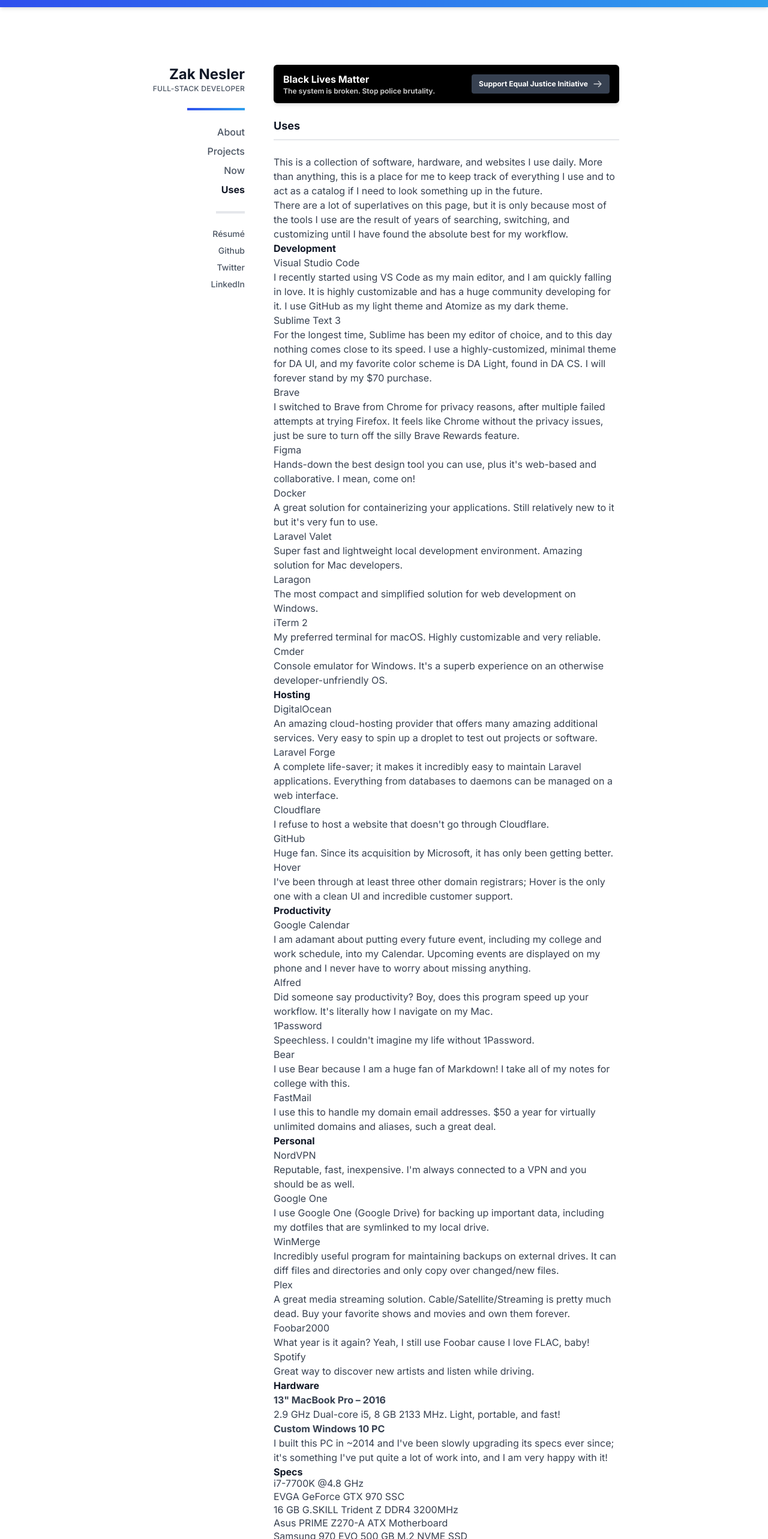
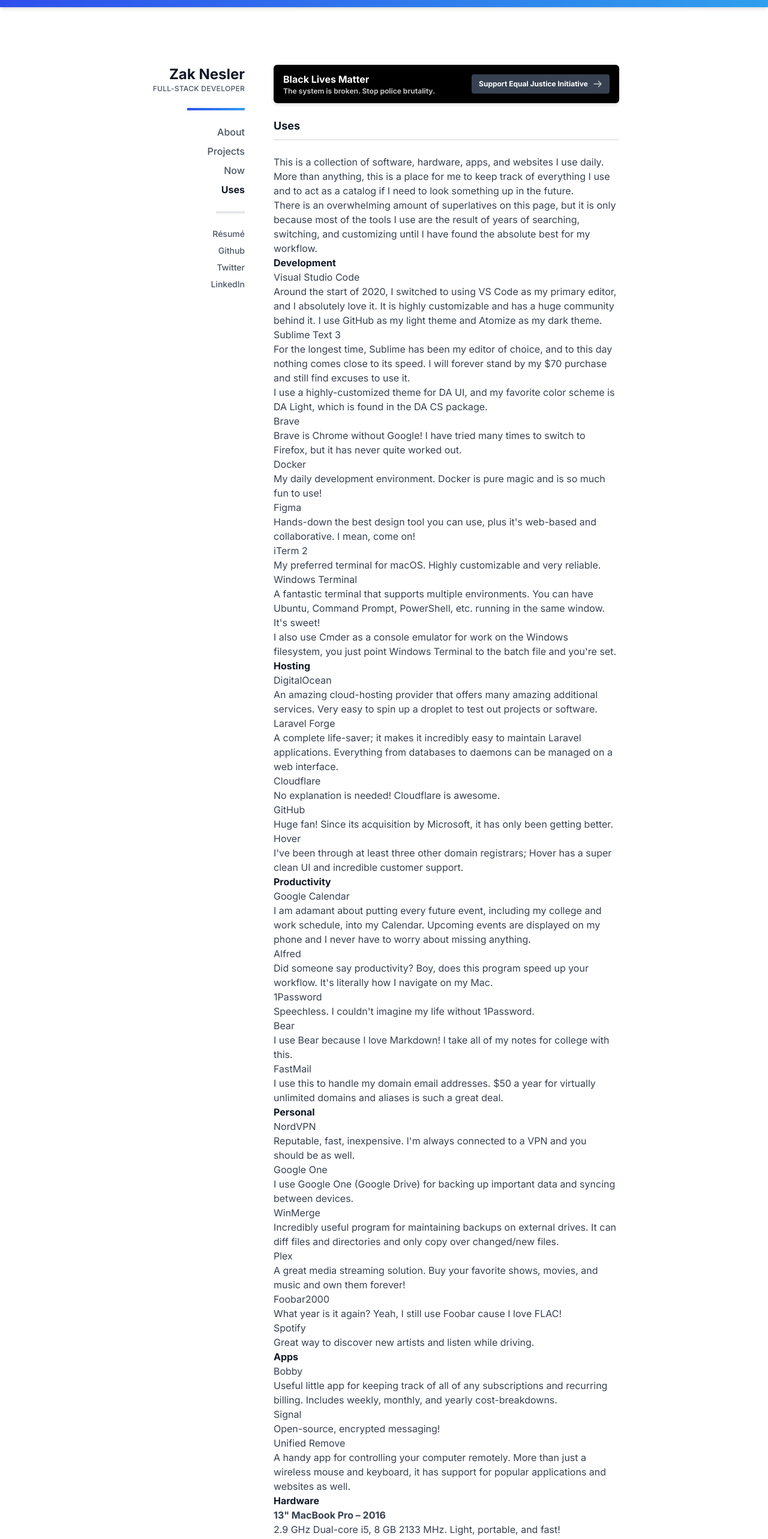
Before and after one commit to zaknesler/nesler.dev, a Next.js app: page /uses in a window 1280 px wide. Shown: the top 2566 px of the page at 60% size. Built offline with nearby package versions, Linux system fonts and the light colour scheme; what @tailwindcss/typography would draw is missing.

Commit message:
Update text

```diff
--- a/css/_prism.css
+++ b/css/_prism.css
@@ -6,8 +6,8 @@
  * @author ocodia
  */
 
-code[class*="language-"],
-pre[class*="language-"] {
+code[class*='language-'],
+pre[class*='language-'] {
   color: #f8f8f2;
   tab-size: 4;
   hyphens: none;
@@ -25,7 +25,7 @@
 }
 
 .token.namespace {
-    opacity: .7;
+  opacity: 0.7;
 }
 
 .token.property,
--- a/pages/projects.jsx
+++ b/pages/projects.jsx
@@ -9,8 +9,8 @@
           of them use Laravel, Vue.js, and Tailwind CSS.
         </p>
         <p>
-          The others are school assignments and example programs that I made to better understand a language,
-          environment, tool, or programming paradigm.
+          Others include applications that I have made to learn a language, environment, or tool, including designing or
+          recreating existing applications to test my skills.
         </p>
 
         <h4>
@@ -31,7 +31,7 @@
         </p>
 
         <h4>
-          <a href="https://github.com/zaknesler/java">Java</a>
+          <a href="https://github.com/zaknesler/java">Java/Android Projects</a>
         </h4>
         <p>
           Code from my high school Java I (intro to Java) and Java II (Android Development) classes. These projects
--- a/pages/uses.jsx
+++ b/pages/uses.jsx
@@ -5,12 +5,14 @@
     <Layout title="Uses">
       <div className="prose dark:prose-dark">
         <p>
-          This is a collection of software, hardware, and websites I use daily. More than anything, this is a place for
-          me to keep track of everything I use and to act as a catalog if I need to look something up in the future.
+          This is a collection of software, hardware, apps, and websites I use daily. More than anything, this is a
+          place for me to keep track of everything I use and to act as a catalog if I need to look something up in the
+          future.
         </p>
         <p>
-          There are a lot of superlatives on this page, but it is only because most of the tools I use are the result of
-          years of searching, switching, and customizing until I have found the absolute best for my workflow.
+          There is an overwhelming amount of superlatives on this page, but it is only because most of the tools I use
+          are the result of years of searching, switching, and customizing until I have found the absolute best for my
+          workflow.
         </p>
 
         <h4>Development</h4>
@@ -19,8 +21,8 @@
           <li>
             <a href="https://code.visualstudio.com/">Visual Studio Code</a>
             <p>
-              I recently started using VS Code as my main editor, and I am quickly falling in love. It is highly
-              customizable and has a huge community developing for it. I use{' '}
+              Around the start of 2020, I switched to using VS Code as my primary editor, and I absolutely love it. It
+              is highly customizable and has a huge community behind it. I use{' '}
               <a href="https://marketplace.visualstudio.com/items?itemName=GitHub.github-vscode-theme">GitHub</a> as my
               light theme and{' '}
               <a href="https://marketplace.visualstudio.com/items?itemName=emroussel.atomize-atom-one-dark-theme">
@@ -34,46 +36,48 @@
             <a href="https://sublimetext.com">Sublime Text 3</a>
             <p>
               For the longest time, Sublime has been my editor of choice, and to this day nothing comes close to its
-              speed. I use a{' '}
-              <a href="https://gist.github.com/zaknesler/436c4d7e6c607321e2a56de9e28795e8">highly-customized</a>,
-              minimal theme for <a href="https://github.com/Krypto/sublime-da-ui">DA UI</a>, and my favorite color
-              scheme is DA Light, found in <a href="https://github.com/Krypto/sublime-da-cs">DA CS</a>. I will forever
-              stand by my $70 purchase.
+              speed. I will forever stand by my $70 purchase and still find excuses to use it.
+            </p>
+            <p>
+              I use a <a href="https://gist.github.com/zaknesler/436c4d7e6c607321e2a56de9e28795e8">highly-customized</a>{' '}
+              theme for <a href="https://github.com/Krypto/sublime-da-ui">DA UI</a>, and my favorite color scheme is DA
+              Light, which is found in the <a href="https://github.com/Krypto/sublime-da-cs">DA CS</a> package.
             </p>
           </li>
+
           <li>
             <a href="https://brave.com">Brave</a>
             <p>
-              I switched to Brave from Chrome for privacy reasons, after multiple failed attempts at trying Firefox. It
-              feels like Chrome without the privacy issues, just be sure to turn off the silly Brave Rewards feature.
+              Brave is Chrome without Google! I have tried many times to switch to Firefox, but it has never quite
+              worked out.
             </p>
           </li>
+
+          <li>
+            <a href="https://docker.com">Docker</a>
+            <p>My daily development environment. Docker is pure magic and is so much fun to use!</p>
+          </li>
+
           <li>
             <a href="https://figma.com">Figma</a>
             <p>Hands-down the best design tool you can use, plus it's web-based and collaborative. I mean, come on!</p>
           </li>
-          <li>
-            <a href="https://docker.com">Docker</a>
-            <p>
-              A great solution for containerizing your applications. Still relatively new to it but it's very fun to
-              use.
-            </p>
-          </li>
-          <li>
-            <a href="https://laravel.com/docs/valet">Laravel Valet</a>
-            <p>Super fast and lightweight local development environment. Amazing solution for Mac developers.</p>
-          </li>
-          <li>
-            <a href="https://laragon.org">Laragon</a>
-            <p>The most compact and simplified solution for web development on Windows.</p>
-          </li>
+
           <li>
             <a href="https://iterm2.com">iTerm 2</a>
             <p>My preferred terminal for macOS. Highly customizable and very reliable.</p>
           </li>
+
           <li>
-            <a href="https://cmder.net">Cmder</a>
-            <p>Console emulator for Windows. It's a superb experience on an otherwise developer-unfriendly OS.</p>
+            <a href="https://www.microsoft.com/en-us/p/windows-terminal/9n0dx20hk701">Windows Terminal</a>
+            <p>
+              A fantastic terminal that supports multiple environments. You can have Ubuntu, Command Prompt, PowerShell,
+              etc. running in the same window. It's sweet!
+            </p>
+            <p>
+              I also use <a href="https://cmder.net">Cmder</a> as a console emulator for work on the Windows filesystem,
+              you just point Windows Terminal to the batch file and you're set.
+            </p>
           </li>
         </ul>
 
@@ -87,6 +91,7 @@
               droplet to test out projects or software.
             </p>
           </li>
+
           <li>
             <a href="https://forge.laravel.com">Laravel Forge</a>
             <p>
@@ -94,19 +99,22 @@
               databases to daemons can be managed on a web interface.
             </p>
           </li>
+
           <li>
             <a href="https://cloudflare.com">Cloudflare</a>
-            <p>I refuse to host a website that doesn't go through Cloudflare.</p>
+            <p>No explanation is needed! Cloudflare is awesome.</p>
           </li>
+
           <li>
             <a href="https://github.com">GitHub</a>
-            <p>Huge fan. Since its acquisition by Microsoft, it has only been getting better.</p>
+            <p>Huge fan! Since its acquisition by Microsoft, it has only been getting better.</p>
           </li>
+
           <li>
             <a href="https://hover.com">Hover</a>
             <p>
-              I've been through at least three other domain registrars; Hover is the only one with a clean UI and
-              incredible customer support.
+              I've been through at least three other domain registrars; Hover has a super clean UI and incredible
+              customer support.
             </p>
           </li>
         </ul>
@@ -121,6 +129,7 @@
               Upcoming events are displayed on my phone and I never have to worry about missing anything.
             </p>
           </li>
+
           <li>
             <a href="https://www.alfredapp.com">Alfred</a>
             <p>
@@ -128,18 +137,21 @@
               on my Mac.
             </p>
           </li>
+
           <li>
             <a href="https://1password.com">1Password</a>
             <p>Speechless. I couldn't imagine my life without 1Password.</p>
           </li>
+
           <li>
             <a href="https://bear.app">Bear</a>
-            <p>I use Bear because I am a huge fan of Markdown! I take all of my notes for college with this.</p>
+            <p>I use Bear because I love Markdown! I take all of my notes for college with this.</p>
           </li>
+
           <li>
             <a href="https://fastmail.com">FastMail</a>
             <p>
-              I use this to handle my domain email addresses. $50 a year for virtually unlimited domains and aliases,
+              I use this to handle my domain email addresses. $50 a year for virtually unlimited domains and aliases is
               such a great deal.
             </p>
           </li>
@@ -152,13 +164,12 @@
             <a href="https://nordvpn.com">NordVPN</a>
             <p>Reputable, fast, inexpensive. I'm always connected to a VPN and you should be as well.</p>
           </li>
+
           <li>
             <a href="https://one.google.com">Google One</a>
-            <p>
-              I use Google One (Google Drive) for backing up important data, including my dotfiles that are symlinked to
-              my local drive.
-            </p>
+            <p>I use Google One (Google Drive) for backing up important data and syncing between devices.</p>
           </li>
+
           <li>
             <a href="https://winmerge.org/">WinMerge</a>
             <p>
@@ -166,20 +177,45 @@
               and only copy over changed/new files.
             </p>
           </li>
+
           <li>
             <a href="https://plex.tv">Plex</a>
-            <p>
-              A great media streaming solution. Cable/Satellite/Streaming is pretty much dead. Buy your favorite shows
-              and movies and own them forever.
-            </p>
+            <p>A great media streaming solution. Buy your favorite shows, movies, and music and own them forever!</p>
           </li>
+
           <li>
             <a href="https://foobar2000.com">Foobar2000</a>
-            <p>What year is it again? Yeah, I still use Foobar cause I love FLAC, baby!</p>
+            <p>What year is it again? Yeah, I still use Foobar cause I love FLAC!</p>
           </li>
+
           <li>
             <a href="https://spotify.com">Spotify</a>
             <p>Great way to discover new artists and listen while driving.</p>
+          </li>
+        </ul>
+
+        <h4>Apps</h4>
+
+        <ul>
+          <li>
+            <a href="https://bobbyapp.co">Bobby</a>
+            <p>
+              Useful little app for keeping track of all of any subscriptions and recurring billing. Includes weekly,
+              monthly, and yearly cost-breakdowns.
+            </p>
+          </li>
+
+          <li>
+            <a href="https://www.signal.org">Signal</a>
+            <p>Open-source, encrypted messaging!</p>
+          </li>
+
+          <li>
+            <a href="https://www.unifiedremote.com">Unified Remove</a>
+            <p>
+              A handy app for controlling your computer remotely. More than just a wireless mouse and keyboard, it has
+              support for popular applications and websites as well.
+            </p>
           </li>
         </ul>
 
@@ -190,6 +226,7 @@
             <strong>13" MacBook Pro &ndash; 2016</strong>
             <p>2.9 GHz Dual-core i5, 8 GB 2133 MHz. Light, portable, and fast!</p>
           </li>
+
           <li>
             <strong>Custom Windows 10 PC</strong>
             <p>
```
Also changed, not shown: pages/index.jsx (+5 -5 lines), pages/now.jsx (+16 -17 lines), 1 other file (tests, documents, lock files or other folders). Lines whose indentation alone changed are shown as unchanged.
